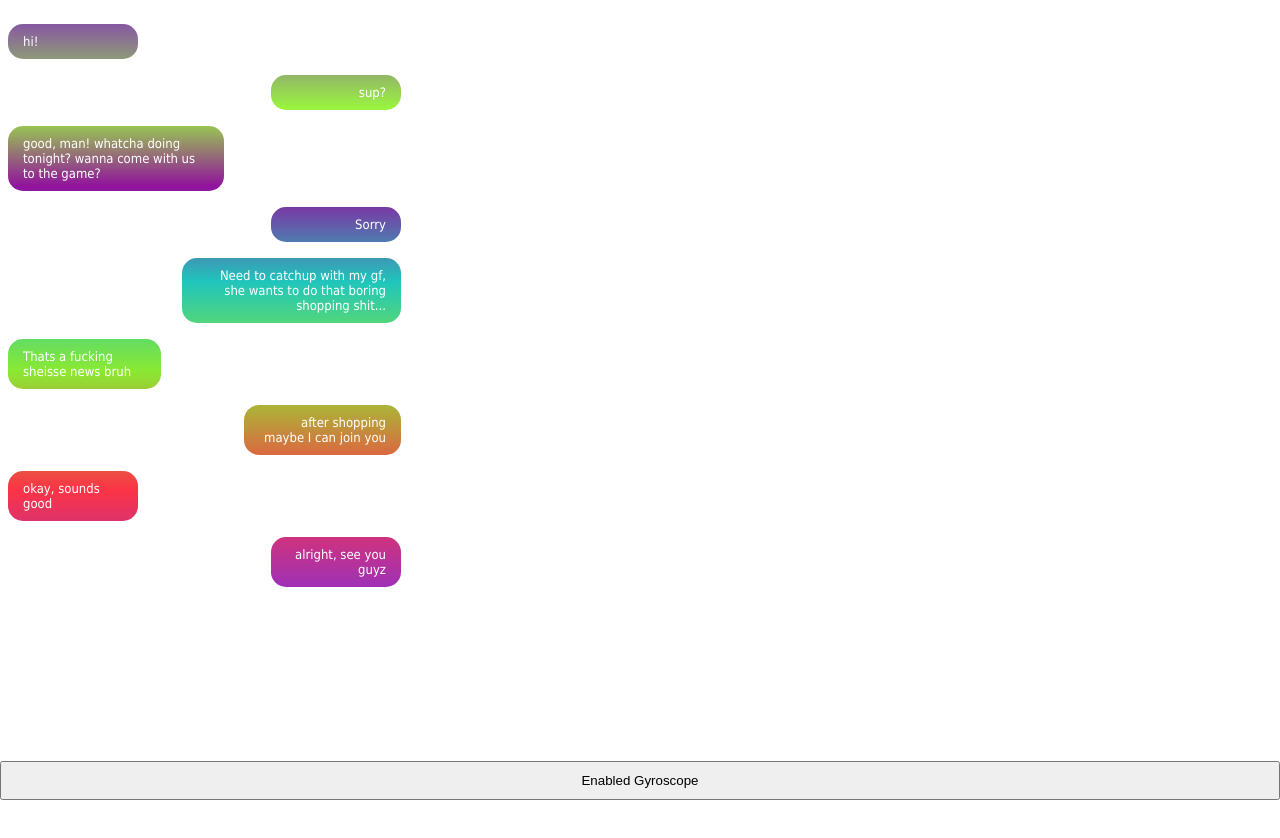
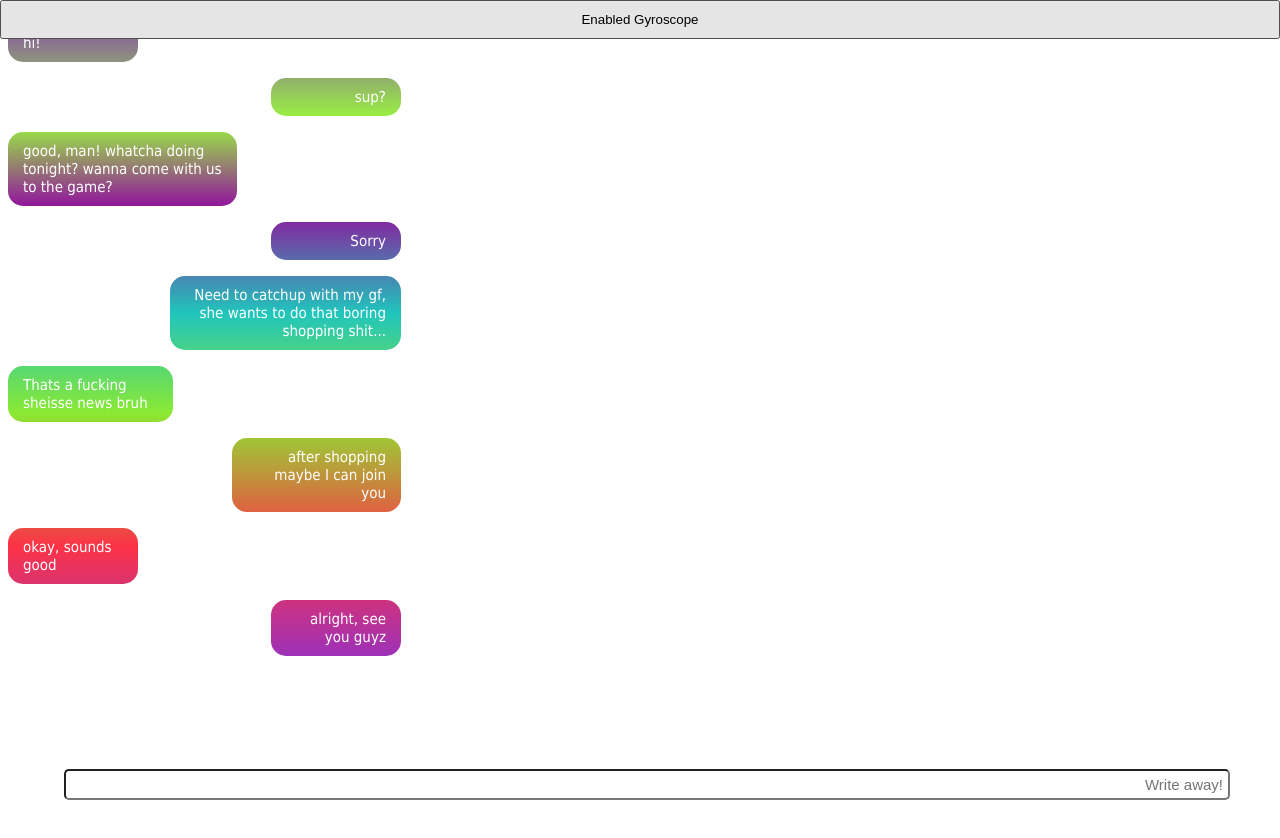
Before and after one commit to gokhanipek/cool-insta-gradient-bg, a React (Vite) app: page / in a window 1280 px wide. Shown: the top 838 px of the page. Built offline with nearby package versions, Linux system fonts and the light colour scheme.

Commit message:
more styling

```diff
--- a/src/App.css
+++ b/src/App.css
@@ -20,22 +20,26 @@
   color: white;
   font-family: tahoma;
   font-weight: 400;
-  font-size: 13px;
+  font-size: 15px;
 
 }
 
 form {
-  position: absolute;
+  position: fixed;
   left: 0;
   right: 0;
   bottom: 0;
   z-index: 1;
+  width: 90%;
+  margin: 0 auto;
 }
 
 input {
   width: 100%;
   font-size: 15px;
   text-align: right;
+  padding: 5px;
+  border-radius: 5px;
 }
 
 .left {
@@ -66,7 +70,7 @@
 }
 
 .text-p {
-  max-width: 60%;
+  max-width: 80%;
   min-width: 100px;
   overflow: hidden;
   padding: 10px 15px;
@@ -84,7 +88,7 @@
 button {
   position: fixed;
   left: 0;
-  bottom: 0;
+  top: 0;
   z-index: 2;
   width: 100%;
   padding: 10px 0;
--- a/src/App.jsx
+++ b/src/App.jsx
@@ -108,13 +108,13 @@
           </p>
         ))}
       </div>
-      {/* <form onSubmit={formSubmit}>
+      <form onSubmit={formSubmit}>
         <input
           value={inputValue}
           onChange={onChangeHandler}
           placeholder="Write away!"
         />
-      </form> */}
+      </form>
       <button onClick={requestDeviceOrientation}>Enabled Gyroscope</button>
     </div>
   );
```
